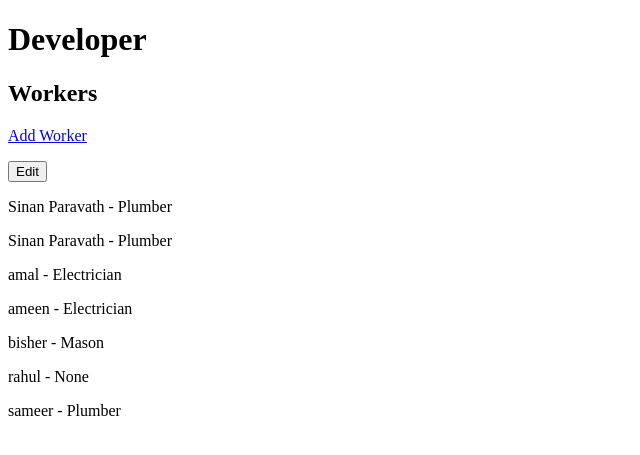
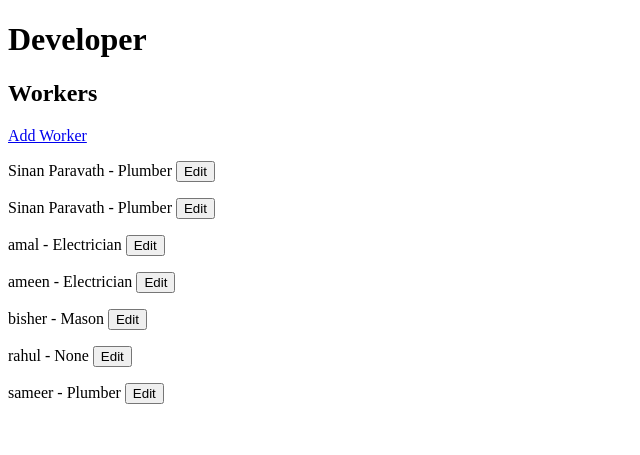
Before and after one commit to paravathsinan/django-backend-architecture, a Django app: page /workers/ in a window 1280 px wide. Shown: the top 455 px of the page, without its empty margins (0-640 px from the left). Run offline with Django 5.2, Linux system fonts and the light colour scheme; data comes from the database, SQL or seed files in the repository; both versions use the stored data as it was after the commit.

Commit message:
edit option

```diff
--- a/src/core/core/urls.py
+++ b/src/core/core/urls.py
@@ -16,10 +16,13 @@ Including another URLconf
 """
 from django.contrib import admin
 from django.urls import path
+from django.views.generic import RedirectView
 from workers import views
 
 urlpatterns = [
+    path('', RedirectView.as_view(url='/workers/')),
     path('admin/', admin.site.urls),
     path('workers/',views.worker_list),
     path('workers/add/', views.add_worker, name='crud_worker'),
+    path('workers/edit/<int:id>/', views.edit_worker, name='edit_worker'),
 ]
--- a/src/core/workers/templates/workers/workers.html
+++ b/src/core/workers/templates/workers/workers.html
@@ -5,10 +5,9 @@
 <h2>Workers</h2>
 
 <p><a class="btn" href="{% url 'crud_worker' %}">Add Worker</a></p>
-<p><a href=" {% url 'crud_worker' %} "></a><button>Edit</button></p>
 
 {% for worker in workers %}
-	<p>{{ worker.name }} - {{ worker.category }}</p>
+	<p>{{ worker.name }} - {{ worker.category }} <a href="{% url 'edit_worker' worker.id %}"><button>Edit</button></a></p>
 
 {% empty %}
 	<p>No workers yet.</p>
--- a/src/core/workers/views.py
+++ b/src/core/workers/views.py
@@ -1,4 +1,4 @@
-from django.shortcuts import render ,redirect
+from django.shortcuts import render, redirect, get_object_or_404
 from .models import Worker
 from .forms import WorkerForm
 
@@ -22,3 +22,15 @@ def add_worker(request):
         return redirect('/workers/')
 
     return render(request, 'workers/crud_worker.html', {"form":form})
+
+
+def edit_worker(request,id):
+    worker = get_object_or_404(Worker, id=id)
+    form = WorkerForm(request.POST or None, instance=worker)
+
+    if form.is_valid():
+        form.save()
+
+        return redirect('/workers/')
+
+    return render(request, 'workers/crud_worker.html', {'form':form})
```
Also changed, not shown: src/core/db.sqlite3.
